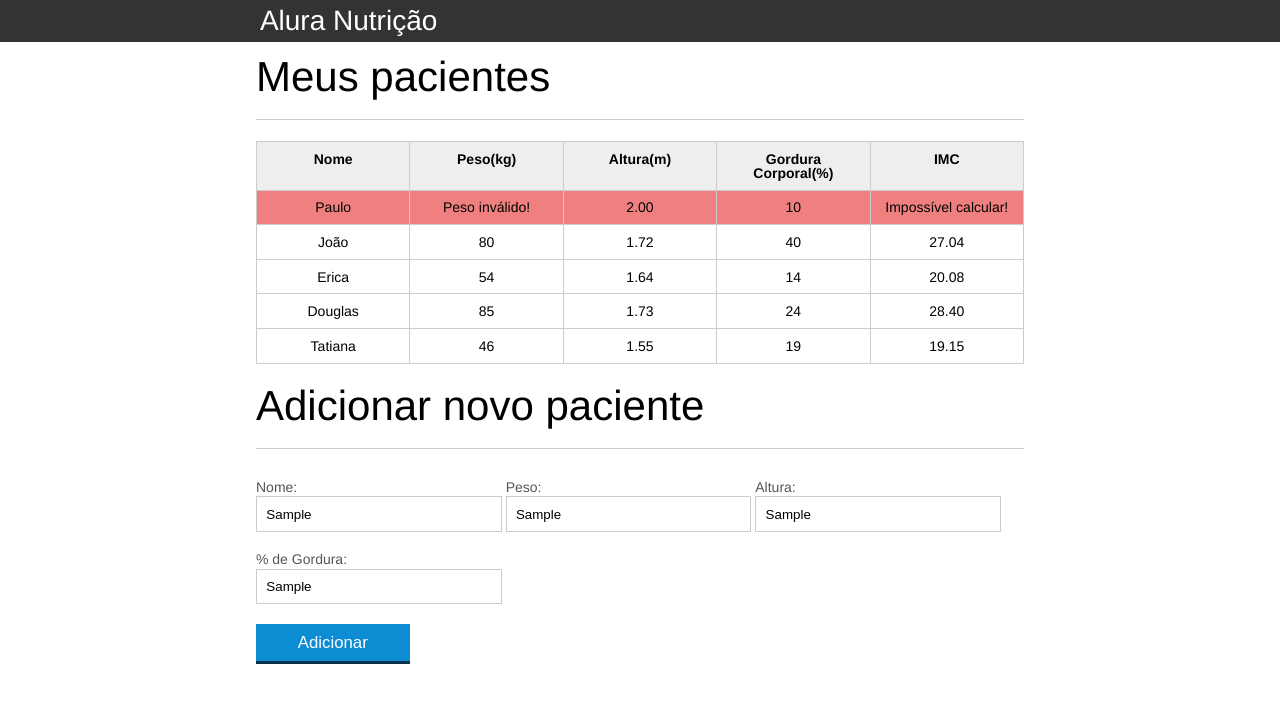
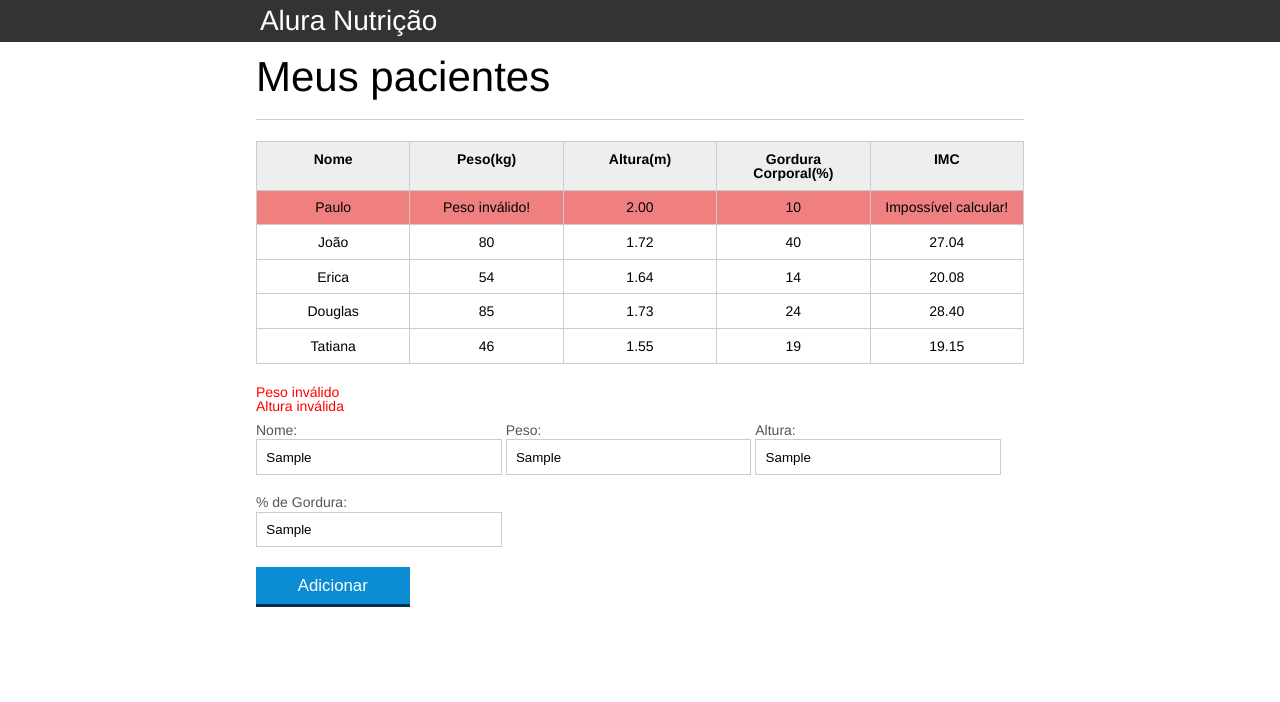
Before and after one commit to ghmiyoshi/alura-javascript, a plain HTML site: page introducao-javascript/index.html in a window 1280 px wide. Both pictures are taken after typing "Sample", "Sample", "Sample", "Sample" into the empty fields and a click on the button "Adicionar". Drawn offline with Linux system fonts and the light colour scheme.

Commit message:
Validação peso e altura

```diff
--- a/introducao-javascript/css/index.css
+++ b/introducao-javascript/css/index.css
@@ -136,3 +136,7 @@ button[disabled=disabled], button:disabled {
 .peso-invalido{
 	background: lightcoral;
 }
+
+#mensagens-erro{
+	color: red;
+}
--- a/introducao-javascript/index.html
+++ b/introducao-javascript/index.html
@@ -77,7 +77,9 @@
 		<br>
 
 		<section class="container">
-			<h2 id="titulo-form">Adicionar novo paciente</h2>
+			<ul id ="mensagens-erro">
+
+			</ul>
 			<form id="form-adiciona">
 				<div class="grupo">
 					<label for="nome">Nome:</label>
--- a/introducao-javascript/js/form.js
+++ b/introducao-javascript/js/form.js
@@ -14,9 +14,11 @@ botaoAdicionar.addEventListener("click", function(event){ // função anônima
     // Cria a tr e td do paciente
     var pacienteTr = montaTr(paciente);
 
-    if(validaPaciente(paciente)){
-        console.log("Paciente válido");
-    } else{
+    var erros = validaPaciente(paciente);
+    console.log(erros);
+
+    if(erros.length > 0){
+        exibeMensagensDeErro(erros);
         return;
     }
 
@@ -67,9 +69,25 @@ function montaTd(dado, classe){
 }
 
 function validaPaciente(paciente){
-    if(validaPeso(paciente.peso)){
-        return true;
-    } else {
-        return false;
-    }
+    var erros = [];
+
+
+    if(!validaPeso(paciente.peso)) erros.push("Peso inválido");
+
+    if(!validaAltura(paciente.altura)) erros.push("Altura inválida");
+
+
+    return erros;
 }
+
+function exibeMensagensDeErro(erros) {
+    var ul = document.querySelector("#mensagens-erro");
+
+    erros.forEach(function(erro) {
+        var li = document.createElement("li");
+        li.textContent = erro;
+        ul.appendChild(li);
+
+    });
+
+}
```
